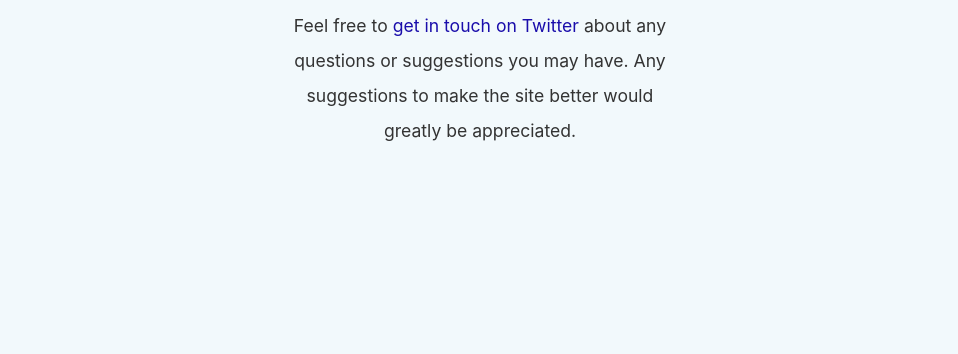
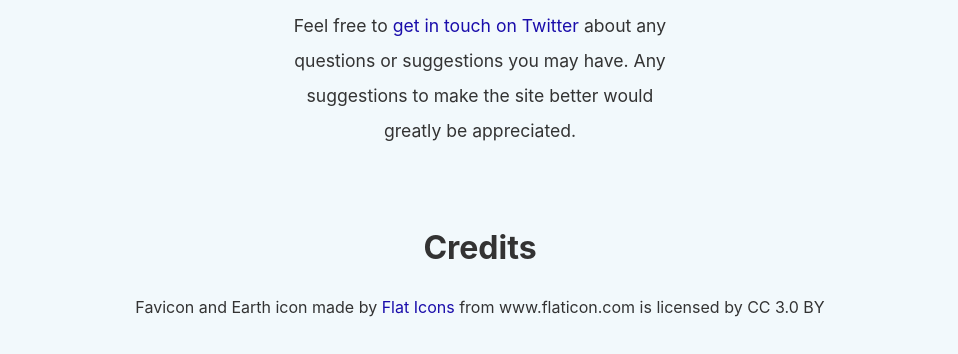
Before and after one commit to thisismodou/Every-Country-in-the-World, a plain HTML site: page about.html in a window 1280 px wide. Shown: the part 604-958 px from the top of the page, without its empty margins (160-1118 px from the left). Before the commit the page ends 862 px from the top, so only its background shows below. Drawn offline with Linux system fonts and the light colour scheme.

Commit message:
Added Credits section, Favicon and some other minor UI changes

```diff
--- a/about.html
+++ b/about.html
@@ -84,6 +84,29 @@
             about any questions or suggestions you may have. Any suggestions to
             make the site better would greatly be appreciated.
           </p>
+
+          <h1 id="title">Credits</h1>
+          <div id="credits">
+            Favicon and Earth icon made by
+            <a
+              href="https://www.flaticon.com/authors/flat-icons"
+              title="Flat Icons"
+              target="_blank"
+              class="styled-link"
+              >Flat Icons</a
+            >
+            from
+            <a href="https://www.flaticon.com/" title="Flaticon" target="_blank"
+              >www.flaticon.com</a
+            >
+            is licensed by
+            <a
+              href="http://creativecommons.org/licenses/by/3.0/"
+              title="Creative Commons BY 3.0"
+              target="_blank"
+              >CC 3.0 BY</a
+            >
+          </div>
         </div>
       </div>
     </div>
--- a/app.css
+++ b/app.css
@@ -208,6 +208,10 @@ input:focus {
   color: #609;
 }
 
+#credits {
+  margin-top: 30px;
+}
+
 /* RESPONSIVE */
 
 @media (max-width: 991.98px) {
```
Also changed, not shown: index.html (+7 -0 lines), 1 other file.
